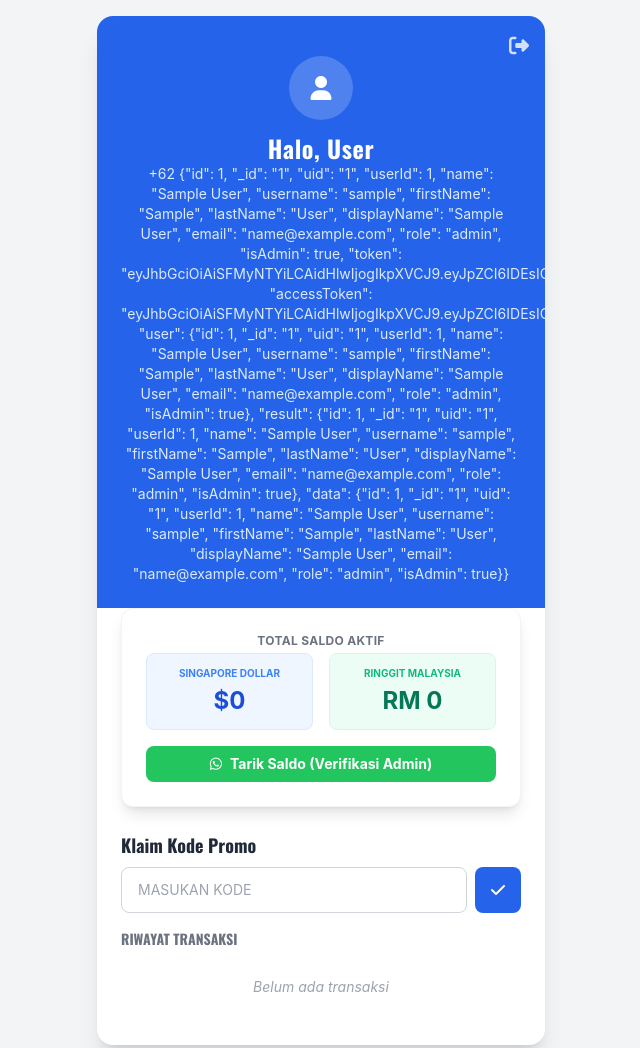
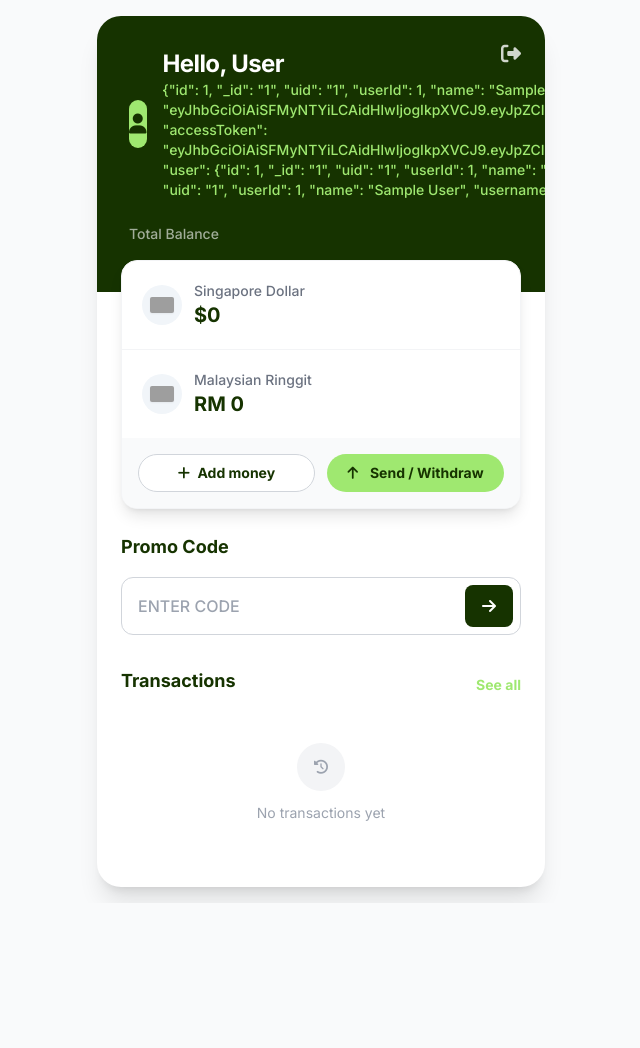
Before and after one commit to adminkemitraan/ra-farmtwo, a plain HTML site: page dashboard.html in a window 1280 px wide. Shown: the top 1048 px of the page, without its empty margins (319-959 px from the left). After the commit the page ends 903 px from the top, so only its background shows below. Drawn offline with nearby package versions, Linux system fonts and the light colour scheme; sample sign-in values are in the browser's storage; grey boxes are pictures that could not be loaded.

Commit message:
Update desain Wize Promo (Wise concept)

```diff
--- a/app.js
+++ b/app.js
@@ -11,17 +11,28 @@ document.addEventListener('DOMContentLoaded', () => {
         }
 
         const loginForm = document.getElementById('loginForm');
+        const phoneInput = document.getElementById('phoneNumber');
+
+        // Initialize intl-tel-input
+        const iti = window.intlTelInput(phoneInput, {
+            utilsScript: "https://cdn.jsdelivr.net/npm/intl-tel-input@18.2.1/build/js/utils.js",
+            initialCountry: "id",
+            preferredCountries: ["id", "my", "sg"],
+            separateDialCode: true,
+        });
+
         loginForm.addEventListener('submit', (e) => {
             e.preventDefault();
 
-            const phone = document.getElementById('phoneNumber').value;
             const password = document.getElementById('password').value;
 
-            // VALIDASI SEDERHANA (Di sistem nyata, ini cek ke Database)
-            if (phone.length > 5 && password.length > 0) {
+            // VALIDASI NOMOR HP via Library
+            if (iti.isValidNumber() && password.length > 0) {
+                const phone = iti.getNumber(); // Ambil nomor format internasional (contoh: +62812345678)
+
                 // Simpan sesi login
                 localStorage.setItem('wizeIsLoggedIn', 'true');
-                localStorage.setItem('wizeUserPhone', phone);
+                localStorage.setItem('wizeUserPhone', phone); // Simpan nomor lengkap
 
                 // Animasi loading tombol
                 const btn = loginForm.querySelector('button');
@@ -31,7 +42,7 @@ document.addEventListener('DOMContentLoaded', () => {
                     window.location.href = 'dashboard.html';
                 }, 1000);
             } else {
-                alert('Mohon isi nomor HP dan password dengan benar');
+                alert('Mohon isi nomor HP yang valid dan password.');
             }
         });
     }
@@ -57,7 +68,7 @@ document.addEventListener('DOMContentLoaded', () => {
 
         // Tampilkan info user
         const userPhone = localStorage.getItem('wizeUserPhone');
-        userPhoneDisplay.textContent = `+62 ${userPhone}`;
+        userPhoneDisplay.textContent = userPhone;
 
         // Konfigurasi Kurs (Estimasi)
         const RATE_SGD_TO_MYR = 3.5; // 1 SGD = 3.5 MYR (contoh)
@@ -88,13 +99,18 @@ document.addEventListener('DOMContentLoaded', () => {
             if (history.length > 0) {
                 emptyHistory.style.display = 'none';
                 historyList.innerHTML = history.map(item => `
-                    <div class="flex justify-between items-center bg-white p-3 rounded-lg border border-gray-100 shadow-sm">
-                        <div>
-                            <p class="font-bold text-gray-800 text-sm">${item.desc}</p>
-                            <p class="text-xs text-gray-400">${item.date}</p>
+                    <div class="flex justify-between items-center py-4 px-2 hover:bg-gray-50 transition-colors -mx-2 rounded-lg">
+                        <div class="flex items-center gap-4">
+                            <div class="w-10 h-10 rounded-full ${item.type === 'in' ? 'bg-green-100 text-green-600' : 'bg-gray-100 text-gray-600'} flex items-center justify-center">
+                                <i class="fa-solid ${item.type === 'in' ? 'fa-arrow-down' : 'fa-arrow-up'}"></i>
+                            </div>
+                            <div>
+                                <p class="font-bold text-wise-dark text-sm">${item.desc}</p>
+                                <p class="text-xs text-gray-500">${item.date}</p>
+                            </div>
                         </div>
                         <div class="text-right">
-                            <p class="${item.type === 'in' ? 'text-blue-600' : 'text-orange-500'} font-bold text-sm">
+                            <p class="${item.type === 'in' ? 'text-wise-dark' : 'text-wise-dark'} font-bold text-sm">
                                 ${item.type === 'in' ? '+' : '-'} ${formatCurrency(item.amountSGD, 'SGD')}
                             </p>
                             <p class="text-xs text-gray-400">
--- a/dashboard.html
+++ b/dashboard.html
@@ -5,16 +5,20 @@
     <meta name="viewport" content="width=device-width, initial-scale=1.0">
     <title>Wize Promo - Dashboard</title>
     <script src="https://cdn.tailwindcss.com"></script>
-    <link href="https://fonts.googleapis.com/css2?family=Oswald:wght@400;500;700&display=swap" rel="stylesheet">
+    <link href="https://fonts.googleapis.com/css2?family=Inter:wght@400;500;600;700&display=swap" rel="stylesheet">
     <!-- FontAwesome for Icons -->
     <link rel="stylesheet" href="https://cdnjs.cloudflare.com/ajax/libs/font-awesome/6.4.0/css/all.min.css">
     <script>
         tailwind.config = {
             theme: {
                 extend: {
+                    colors: {
+                        'wise-dark': '#163300',
+                        'wise-green': '#9FE870',
+                        'wise-green-hover': '#8ad15c',
+                    },
                     fontFamily: {
                         sans: ['Inter', 'sans-serif'],
-                        oswald: ['Oswald', 'sans-serif'],
                     }
                 }
             }
@@ -22,75 +26,107 @@
     </script>
     <style>
         body { font-family: 'Inter', sans-serif; }
-        h1, h2, h3 { font-family: 'Oswald', sans-serif; }
     </style>
 </head>
-<body class="bg-gray-100 min-h-screen flex items-center justify-center p-4">
+<body class="bg-gray-50 min-h-screen flex items-center justify-center p-4">
 
-    <div class="bg-white rounded-2xl shadow-xl w-full max-w-md overflow-hidden relative">
+    <div class="bg-white rounded-3xl shadow-xl w-full max-w-md overflow-hidden relative">
 
         <!-- Logout Button -->
-        <button id="logoutBtn" class="absolute top-4 right-4 text-white/80 hover:text-white transition-colors">
+        <button id="logoutBtn" class="absolute top-6 right-6 text-white/80 hover:text-wise-green transition-colors z-10">
             <i class="fa-solid fa-right-from-bracket text-xl"></i>
         </button>
 
         <!-- Header -->
-        <div class="bg-blue-600 p-6 text-center pt-10">
-            <div class="w-16 h-16 bg-white/20 rounded-full flex items-center justify-center mx-auto mb-3 backdrop-blur-sm">
-                <i class="fa-solid fa-user text-2xl text-white"></i>
+        <div class="bg-wise-dark p-8 pb-12">
+            <div class="flex items-center gap-4 mb-6">
+                <div class="w-12 h-12 bg-wise-green rounded-full flex items-center justify-center text-wise-dark font-bold text-xl">
+                    <i class="fa-solid fa-user"></i>
+                </div>
+                <div>
+                    <h1 class="text-2xl font-bold text-white tracking-tight" id="userNameDisplay">Hello, User</h1>
+                    <p class="text-wise-green text-sm font-medium" id="userPhoneDisplay">+62 8xx-xxxx-xxxx</p>
+                </div>
             </div>
-            <h1 class="text-2xl font-bold text-white tracking-wide" id="userNameDisplay">Halo, User</h1>
-            <p class="text-blue-100 text-sm" id="userPhoneDisplay">+62 8xx-xxxx-xxxx</p>
+
+            <!-- Total Balance Label -->
+            <p class="text-white/60 text-sm font-medium">Total Balance</p>
         </div>
 
         <!-- Saldo Display -->
-        <div class="p-6 text-center -mt-6">
-            <div class="bg-white rounded-xl shadow-lg p-6 border border-gray-100">
-                <p class="text-gray-500 text-xs uppercase tracking-wide font-bold mb-1">Total Saldo Aktif</p>
-                <div class="grid grid-cols-2 gap-4 mb-2">
-                    <div class="bg-blue-50 p-3 rounded-lg border border-blue-100">
-                        <p class="text-[10px] text-blue-500 font-bold mb-1">SINGAPORE DOLLAR</p>
-                        <div class="text-2xl font-bold text-blue-700" id="saldoSGD">SGD 0</div>
-                    </div>
-                    <div class="bg-emerald-50 p-3 rounded-lg border border-emerald-100">
-                        <p class="text-[10px] text-emerald-500 font-bold mb-1">RINGGIT MALAYSIA</p>
-                        <div class="text-2xl font-bold text-emerald-700" id="saldoMYR">RM 0</div>
+        <div class="px-6 -mt-8 mb-6">
+            <div class="bg-white rounded-2xl shadow-lg border border-gray-100 overflow-hidden">
+                <!-- SGD Section -->
+                <div class="p-5 border-b border-gray-100 flex justify-between items-center group hover:bg-gray-50 transition-colors cursor-pointer">
+                    <div class="flex items-center gap-3">
+                        <div class="w-10 h-10 rounded-full bg-slate-100 flex items-center justify-center">
+                            <img src="https://flagcdn.com/w40/sg.png" class="w-6 h-4 object-cover rounded-sm shadow-sm" alt="SGD">
+                        </div>
+                        <div>
+                            <p class="text-sm text-gray-500 font-medium">Singapore Dollar</p>
+                            <div class="text-xl font-bold text-wise-dark" id="saldoSGD">SGD 0</div>
+                        </div>
                     </div>
                 </div>
 
-                <!-- Tombol Tarik -->
-                <button id="withdrawBtn" class="mt-4 w-full bg-green-500 hover:bg-green-600 text-white py-2 rounded-lg text-sm font-bold flex items-center justify-center gap-2 transition-colors">
-                    <i class="fa-brands fa-whatsapp"></i> Tarik Saldo (Verifikasi Admin)
-                </button>
+                <!-- MYR Section -->
+                <div class="p-5 flex justify-between items-center group hover:bg-gray-50 transition-colors cursor-pointer">
+                    <div class="flex items-center gap-3">
+                        <div class="w-10 h-10 rounded-full bg-slate-100 flex items-center justify-center">
+                            <img src="https://flagcdn.com/w40/my.png" class="w-6 h-4 object-cover rounded-sm shadow-sm" alt="MYR">
+                        </div>
+                        <div>
+                            <p class="text-sm text-gray-500 font-medium">Malaysian Ringgit</p>
+                            <div class="text-xl font-bold text-wise-dark" id="saldoMYR">RM 0</div>
+                        </div>
+                    </div>
+                </div>
+
+                <!-- Action Buttons -->
+                <div class="p-4 bg-gray-50 grid grid-cols-2 gap-3">
+                     <button class="bg-white border border-gray-300 hover:bg-gray-100 text-wise-dark font-bold py-2 rounded-full text-sm transition-colors">
+                        <i class="fa-solid fa-plus mr-1"></i> Add money
+                    </button>
+                    <button id="withdrawBtn" class="bg-wise-green hover:bg-wise-green-hover text-wise-dark font-bold py-2 rounded-full text-sm transition-colors flex items-center justify-center gap-2">
+                        <i class="fa-solid fa-arrow-up mr-1"></i> Send / Withdraw
+                    </button>
+                </div>
             </div>
         </div>
 
         <!-- Form Section -->
         <div class="px-6 pb-8">
-            <div class="mb-4">
-                <h3 class="text-lg font-bold text-gray-800 mb-2">Klaim Kode Promo</h3>
-                <form id="promoForm" class="space-y-3">
-                    <div class="flex gap-2">
-                        <input type="text" id="promoCode"
-                            class="flex-1 px-4 py-3 border border-gray-300 rounded-lg focus:ring-2 focus:ring-blue-500 focus:border-blue-500 transition-colors uppercase placeholder-gray-400 text-sm"
-                            placeholder="Masukan Kode" required>
-                        <button type="submit"
-                            class="bg-blue-600 hover:bg-blue-700 text-white font-bold px-4 rounded-lg transition-colors">
-                            <i class="fa-solid fa-check"></i>
-                        </button>
-                    </div>
+            <div class="mb-8">
+                <h3 class="text-lg font-bold text-wise-dark mb-4">Promo Code</h3>
+                <form id="promoForm" class="relative">
+                    <input type="text" id="promoCode"
+                        class="w-full px-4 py-4 pr-14 border border-gray-300 rounded-xl focus:ring-2 focus:ring-wise-dark focus:border-wise-dark transition-colors uppercase placeholder-gray-400 text-wise-dark font-medium"
+                        placeholder="ENTER CODE" required>
+                    <button type="submit"
+                        class="absolute right-2 top-2 bottom-2 bg-wise-dark hover:bg-gray-800 text-white w-12 rounded-lg transition-colors flex items-center justify-center">
+                        <i class="fa-solid fa-arrow-right"></i>
+                    </button>
                 </form>
             </div>
 
             <!-- Notification Area -->
-            <div id="notification" class="hidden p-3 rounded-lg text-sm font-medium text-center mb-4"></div>
+            <div id="notification" class="hidden p-4 rounded-xl text-sm font-medium text-center mb-6 shadow-sm"></div>
 
-            <!-- History (Static for Demo) -->
+            <!-- History -->
             <div>
-                <h3 class="text-sm font-bold text-gray-500 uppercase mb-3">Riwayat Transaksi</h3>
-                <div id="historyList" class="space-y-3">
+                <div class="flex justify-between items-end mb-4">
+                    <h3 class="text-lg font-bold text-wise-dark">Transactions</h3>
+                    <a href="#" class="text-wise-green font-bold text-sm hover:underline">See all</a>
+                </div>
+
+                <div id="historyList" class="space-y-0 divide-y divide-gray-100">
                     <!-- History Items will be injected here -->
-                    <div class="text-center text-gray-400 text-sm py-4 italic" id="emptyHistory">Belum ada transaksi</div>
+                    <div class="text-center text-gray-400 text-sm py-8" id="emptyHistory">
+                        <div class="w-12 h-12 bg-gray-100 rounded-full flex items-center justify-center mx-auto mb-3">
+                            <i class="fa-solid fa-clock-rotate-left text-gray-400"></i>
+                        </div>
+                        No transactions yet
+                    </div>
                 </div>
             </div>
         </div>
```
Also changed, not shown: index.html (+37 -20 lines).
